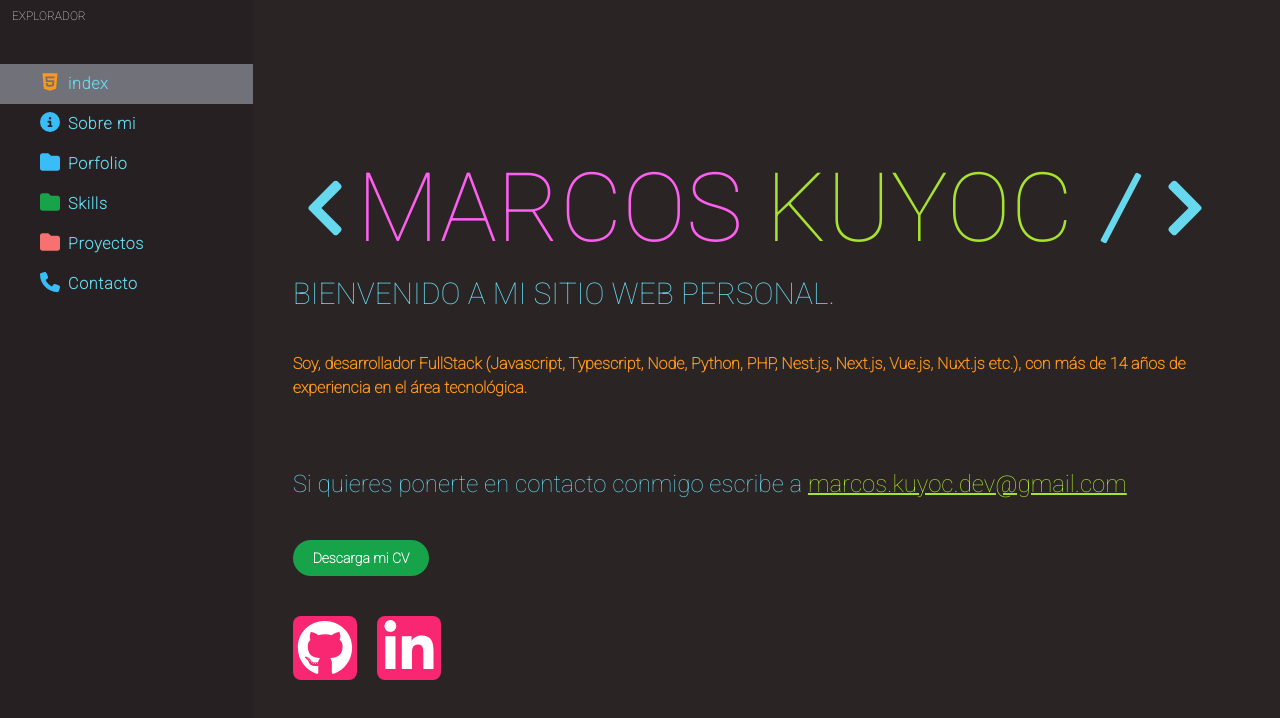
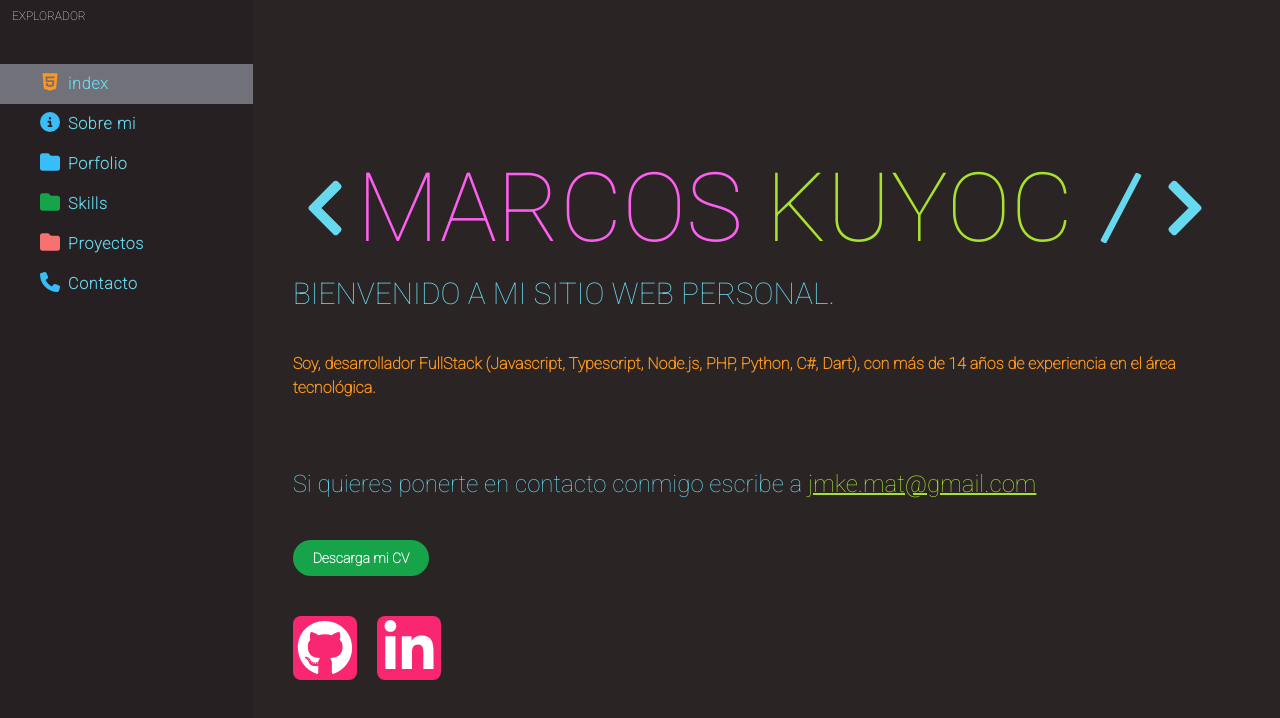
Before and after one commit to MarcosKuyoc/porfolio, a Next.js app: page / in a window 1280 px wide. Shown: the top 718 px of the page. Built offline with nearby package versions, Linux system fonts and the light colour scheme.

Commit message:
feat: se actualiza nuestro CV

```diff
--- a/src/components/sections/about.tsx
+++ b/src/components/sections/about.tsx
@@ -5,20 +5,30 @@ export const About = () => {
     <section id="about" className='pt-36 pb-40 mb-40'>
       <h2 className="uppercase text-violet text-4xl md:text-6xl">Sobre Mi</h2>
       <div className="container max-w-screen-lg">
+        {/* <p className={`${robotoCondensed.className} pt-10 pb-5 text-2xl leading-8 font-normal`}>
+          Empecé mi trayectoria profesional como desarrollador web hace más de 14 años, una gran aventura desde entonces. He llegado a trabajar en diferentes empresas y he creado proyectos que van desde portales webs, E-comerces, sitios web de turismo, aplicaciones móviles, sistemas de monitoreo de vehículos, sistemas para control referidos(Lealtad), sistemas para control de descuentos, aplicaciones backend(Paneles administrativos), desarrollo de APIS REST etc., personalmente me desenvuelvo mejor como Backend; sin embargo, durante toda mi trayectoria he pasado por todas las diferentes etapas.
+        </p> */}
         <p className={`${robotoCondensed.className} pt-10 pb-5 text-2xl leading-8 font-normal`}>
-          Empecé mi trayectoria profesional como desarrollador web hace más de 14 años, una gran aventura desde entonces. He llegado a trabajar en diferentes empresas y he creado proyectos que van desde portales webs, E-comerces, sitios web de turismo, aplicaciones móviles, sistemas de monitoreo de vehículos, sistemas para control referidos(Lealtad), sistemas para control de descuentos, aplicaciones backend(Paneles administrativos), desarrollo de APIS REST etc., personalmente me desenvuelvo mejor como Backend; sin embargo, durante toda mi trayectoria he pasado por todas las diferentes etapas.
+        Soy Marcos Kuyoc, con más de 14 años de experiencia en el desarrollo de software, especializado en Backend. Actualmente, trabajo con Node.js, TypeScript y Serverless, aunque a lo largo de mi carrera he tenido la oportunidad de manejar otras tecnologías como PHP, Laravel, Python, C#, Dart. He trabajado con herramientas administrativas como Jira, Confluence, Trello y Notion para el seguimiento eficiente de proyectos, utilizando la metodología SCRUM.
+        </p>
+        <p className={`${robotoCondensed.className} pt-10 pb-5 text-2xl leading-8 font-normal`}>
+
+
+Mi principal objetivo es entregar software de alta calidad que sea escalable, flexible y seguro. Para lograrlo, aplico principios como Clean Code, TDD, DDD, SOLID, patrones de diseño y Programación Orientada a Objetos. También utilizo tecnologías como Docker, Kubernetes y AWS para el despliegue y la gestión de servicios.
+
+En cuanto a la administración del código, hago uso de Git, GitHub, Bitbucket y sus diferentes pipelines para CI/CD, asegurando un proceso de desarrollo ágil y eficiente.
         </p>
       </div>
       <div className="pt-5 pb-2">
         <p className="text-orange font-bold">
-          Soy egresado de la Facultad de Matemáticas con la Licenciatura en Ciencias de la Computación, por la Universidad Autónoma de Yucatán(UADY)
+          Soy egresado de la Facultad de Matemáticas con la Licenciatura en Ciencias de la Computación, por la Universidad Autónoma de Yucatán (UADY)
         </p>
       </div>
       <div className="pt-5 pb-10 container max-w-screen-lg">
         <h3 className="uppercase text-3xl text-violet">Hobbies</h3>
         <p className="pt-5 font-semibold">Como Hobbies, he logrado desarrollar <a href="https://mappercode.com" className="text-green underline underline-offset-1" target="_black">MapperCode.com</a> un sitio web donde ofrezco a mis clientes consultoría y creación de productos a la medida. También construí un sitio web <a href="https://visitasanfelipeyucatan.com" target="_black" className="text-green underline underline-offset-1">VisitaSanfelipeYucatan.com</a> que ofrece 9 tours a la Reserva de la Biosfera de Ría Lagartos.</p>
       </div>
-      <h4 className="uppercase text-violet font-semibold">Actualmente, estoy aprendiendo Flutter(para desarrollo de aplicaciones móviles)</h4>
+      <h4 className="uppercase text-violet font-semibold">Actualmente, estoy desarrolando aplicaciones en Flutter(para android & ios)</h4>
       <p className="pt-5 pb-5 font-semibold">Puedes entrar a mi <a href='https://github.com/MarcosKuyoc' target="_blank" className="underline underline-offset-1 text-green">GitHub</a> para mirar mis proyectos, puedes descargarlos, probarlos y dejar tus comentarios.</p>
     </section>
   )
--- a/src/components/sections/developer.tsx
+++ b/src/components/sections/developer.tsx
@@ -22,11 +22,11 @@ export const Developer = () => {
       </div>
 
       <div className="text-3xl uppercase pt-5 pb-5">Bienvenido a mi sitio web personal.</div>
-      <div className="text-1xl pt-5 pb-5 text-orange font-bold">Soy, desarrollador FullStack (Javascript, Typescript, Node, Python, PHP, Nest.js, Next.js, Vue.js, Nuxt.js etc.), con más de 14 años de experiencia en el área tecnológica.</div>
+      <div className="text-1xl pt-5 pb-5 text-orange font-bold">Soy, desarrollador FullStack (Javascript, Typescript, Node.js, PHP, Python, C#, Dart), con más de 14 años de experiencia en el área tecnológica.</div>
       <br />
       <br />
-      <p className="mb-10 text-2xl">Si quieres ponerte en contacto conmigo escribe a <a href='mailto:marcos.kuyoc.dev@gmail.com' className="underline underline-offset-1 text-green">marcos.kuyoc.dev@gmail.com</a></p>
-      <a href="/downloads/cv_es_2023.pdf" download="CVMarcosKuyoc2023.pdf">
+      <p className="mb-10 text-2xl">Si quieres ponerte en contacto conmigo escribe a <a href='mailto:jmke.mat@gmail.com' className="underline underline-offset-1 text-green">jmke.mat@gmail.com</a></p>
+      <a href="/downloads/cv_es.pdf" download="MarcosKuyoc.pdf">
         <button className="bg-green-600 hover:bg-green-700 px-5 py-2 text-sm leading-5 rounded-full font-semibold text-white">
           <span>Descarga mi CV</span>
         </button>
```
Also changed, not shown: 1 other file (tests, documents, lock files or other folders).
